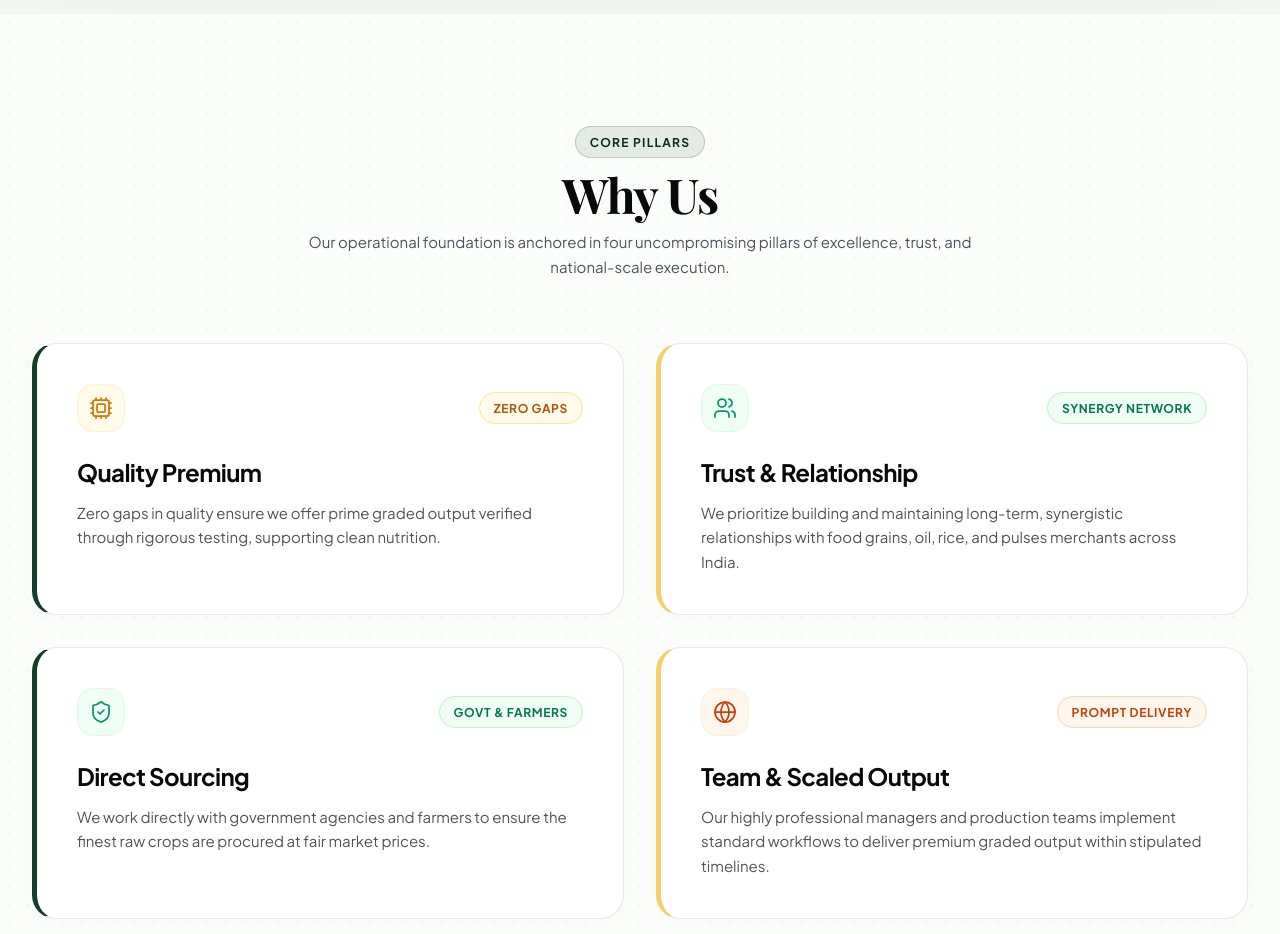
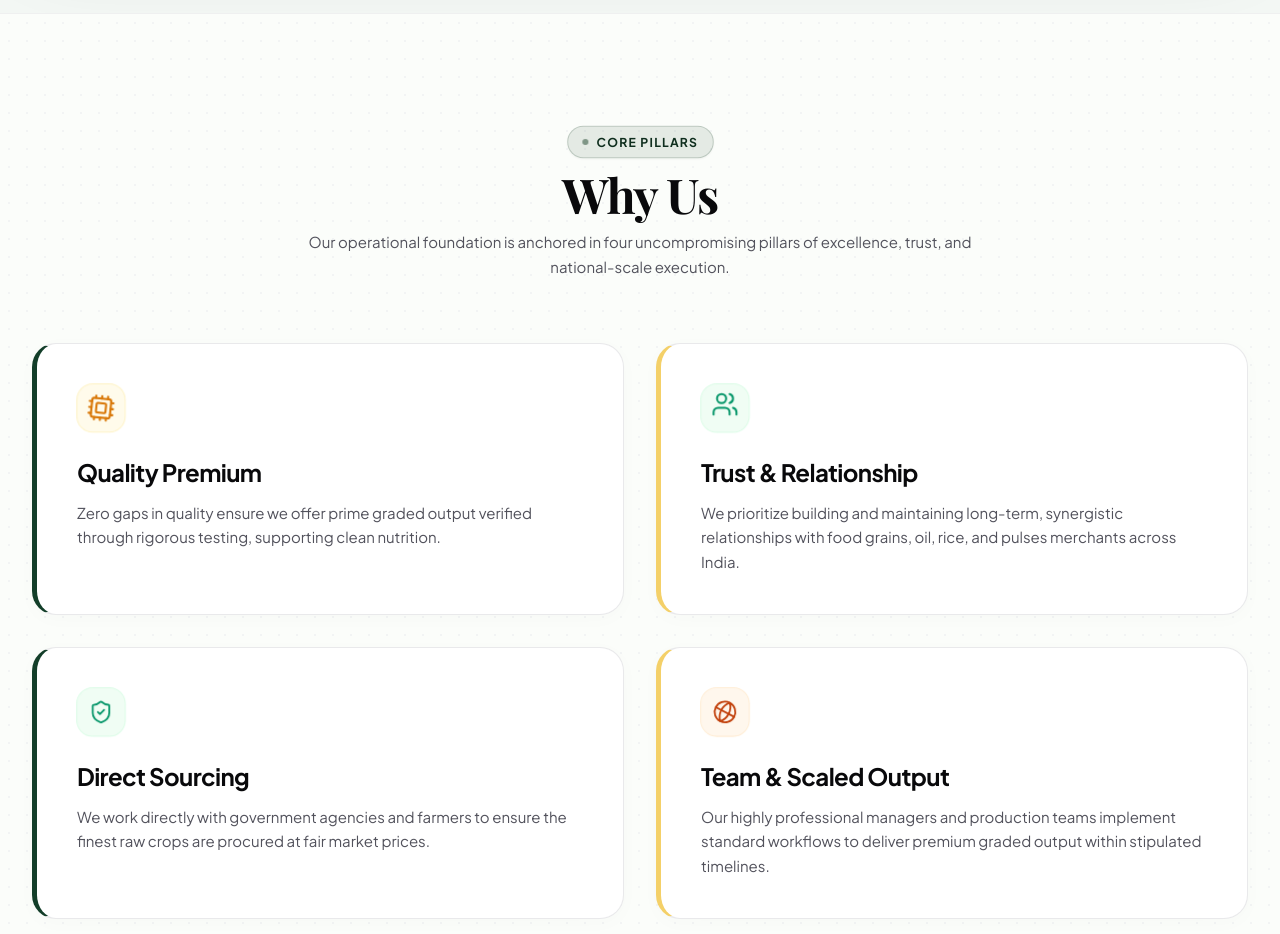
Before and after one commit to excitenext21-bit/punitdham, a React (Vite) app: page / in a window 1280 px wide. Shown: the part 3320-4254 px from the top of the page. Built offline with nearby package versions, Linux system fonts and the light colour scheme; a web font is replaced by a local one.

Commit message:
Remove Why Us badge texts and animate icons and Core Pillars cards

```diff
--- a/src/components/WhyUs.tsx
+++ b/src/components/WhyUs.tsx
@@ -1,4 +1,5 @@
 import React from "react";
+import { motion } from "motion/react";
 import { Cpu, Users, ShieldCheck, Globe } from "lucide-react";
 import { useLanguage } from "../context/LanguageContext";
 
@@ -6,45 +7,39 @@ interface WhyUsItem {
   id: string;
   title: string;
   desc: string;
-  badge: string;
   icon: React.ReactNode;
   iconContainerStyle: string;
-  badgeStyle: string;
   borderStyle: string;
 }
 
 export default function WhyUs() {
   const { localize, language } = useLanguage();
 
-  const getLocalizedData = (id: string, defTitle: string, defDesc: string, defBadge: string) => {
+  const getLocalizedData = (id: string, defTitle: string, defDesc: string) => {
     if (language === "hi") {
       switch (id) {
         case "quality-premium":
           return {
             title: "गुणवत्ता में शून्य समझौता",
-            desc: "कड़े रासायनिक और भौतिक विश्लेषण प्रयोगशाला परीक्षणों के माध्यम से हर फसल चक्र में शुद्धता सुनिश्चित करना।",
-            badge: "ZERO GAPS"
+            desc: "कड़े रासायनिक और भौतिक विश्लेषण प्रयोगशाला परीक्षणों के माध्यम से हर फसल चक्र में शुद्धता सुनिश्चित करना।"
           };
         case "trust-relationship":
           return {
             title: "पारस्परिक विश्वास और संबंध",
-            desc: "दशकों पुराने किसान साझेदारी नेटवर्क और पारदर्शी व्यापारिक नैतिकता पर आधारित अटूट विश्वास।",
-            badge: "SYNERGY NETWORK"
+            desc: "दशकों पुराने किसान साझेदारी नेटवर्क और पारदर्शी व्यापारिक नैतिकता पर आधारित अटूट विश्वास।"
           };
         case "direct-sourcing":
           return {
             title: "प्रत्यक्ष किसान खरीद",
-            desc: "सहकारी समितियों और स्थानीय उत्पादकों से सीधे अनाज प्राप्त करके बिचौलियों को समाप्त करना।",
-            badge: "GOVT & FARMERS"
+            desc: "सहकारी समितियों और स्थानीय उत्पादकों से सीधे अनाज प्राप्त करके बिचौलियों को समाप्त करना।"
           };
         case "team-output":
           return {
             title: "सटीक और तीव्र आपूर्ति",
-            desc: "प्रतिदिन 400+ मीट्रिक टन प्रसंस्करण क्षमता के साथ पूरे भारत में समय पर थोक आपूर्ति सुनिश्चित करना।",
-            badge: "PROMPT DELIVERY"
+            desc: "प्रतिदिन 400+ मीट्रिक टन प्रसंस्करण क्षमता के साथ पूरे भारत में समय पर थोक आपूर्ति सुनिश्चित करना।"
           };
         default:
-          return { title: defTitle, desc: defDesc, badge: defBadge };
+          return { title: defTitle, desc: defDesc };
       }
     }
     if (language === "gu") {
@@ -52,32 +47,28 @@ export default function WhyUs() {
         case "quality-premium":
           return {
             title: "ગુણવત્તામાં કોઈ બાંધછોડ નહીં",
-            desc: "લેબોરેટરી ટેસ્ટિંગ અને કડક ગુણવત્તા ધોરણો દ્વારા દરેક દાણાની સંપૂર્ણ શુદ્ધતા સુનિશ્ચિત કરવી.",
-            badge: "ZERO GAPS"
+            desc: "લેબોરેટરી ટેસ્ટિંગ અને કડક ગુણવત્તા ધોરણો દ્વારા દરેક દાણાની સંપૂર્ણ શુદ્ધતા સુનિશ્ચિત કરવી."
           };
         case "trust-relationship":
           return {
             title: "વિશ્વાસ અને સંબંધો",
-            desc: "ખેડૂતો અને વેપારીઓ સાથે દાયકાઓ જૂના સંબંધો અને નૈતિક વેપાર પર આધારિત પારદર્શિતા.",
-            badge: "SYNERGY NETWORK"
+            desc: "ખેડૂતો અને વેપારીઓ સાથે દાયકાઓ જૂના સંબંધો અને નૈતિક વેપાર પર આધારિત પારદર્શિતા."
           };
         case "direct-sourcing":
           return {
             title: "સીધી ખેડૂત ખરીદી",
-            desc: "સ્થાનિક ખેડૂત મંડળીઓ પાસેથી સીધું અનાજ ખરીદીને ખેડૂતોને વાજબી વળતર પૂરું પાડવું.",
-            badge: "GOVT & FARMERS"
+            desc: "સ્થાનિક ખેડૂત મંડળીઓ પાસેથી સીધું અનાજ ખરીદીને ખેડૂતોને વાજબી વળતર પૂરું પાડવું."
           };
         case "team-output":
           return {
             title: "સમયસર વિશાળ સપ્લાય",
-            desc: "દૈનિક ૪૦૦+ મેટ્રિક ટન મિલિંગ ક્ષમતા સાથે સમગ્ર દેશમાં સમયસર બલ્ક સપ્લાય સુનિશ્ચિત કરવી.",
-            badge: "PROMPT DELIVERY"
+            desc: "દૈનિક ૪૦૦+ મેટ્રિક ટન મિલિંગ ક્ષમતા સાથે સમગ્ર દેશમાં સમયસર બલ્ક સપ્લાય સુનિશ્ચિત કરવી."
           };
         default:
-          return { title: defTitle, desc: defDesc, badge: defBadge };
+          return { title: defTitle, desc: defDesc };
       }
     }
-    return { title: defTitle, desc: defDesc, badge: defBadge };
+    return { title: defTitle, desc: defDesc };
   };
 
   const items: WhyUsItem[] = [
@@ -85,40 +76,89 @@ export default function WhyUs() {
       id: "quality-premium",
       title: "Quality Premium",
       desc: "Zero gaps in quality ensure we offer prime graded output verified through rigorous testing, supporting clean nutrition.",
-      badge: "ZERO GAPS",
-      icon: <Cpu className="w-5 h-5 sm:w-6 sm:h-6" strokeWidth={1.75} />,
+      icon: (
+        <motion.div
+          animate={{
+            scale: [1, 1.18, 1, 1.1, 1],
+            rotate: [0, 6, -6, 0]
+          }}
+          transition={{
+            duration: 3,
+            repeat: Infinity,
+            ease: "easeInOut"
+          }}
+        >
+          <Cpu className="w-5 h-5 sm:w-6 sm:h-6" strokeWidth={1.75} />
+        </motion.div>
+      ),
       iconContainerStyle: "bg-[#fffbeb] text-[#d97706] border-[#fef3c7]",
-      badgeStyle: "text-[#b45309] bg-[#fffbeb] border-[#fde68a]",
       borderStyle: "border-l-[#133e29]"
     },
     {
       id: "trust-relationship",
       title: "Trust & Relationship",
       desc: "We prioritize building and maintaining long-term, synergistic relationships with food grains, oil, rice, and pulses merchants across India.",
-      badge: "SYNERGY NETWORK",
-      icon: <Users className="w-5 h-5 sm:w-6 sm:h-6" strokeWidth={1.75} />,
+      icon: (
+        <motion.div
+          animate={{
+            y: [0, -4, 0],
+            scale: [1, 1.12, 1]
+          }}
+          transition={{
+            duration: 2.8,
+            repeat: Infinity,
+            ease: "easeInOut",
+            delay: 0.2
+          }}
+        >
+          <Users className="w-5 h-5 sm:w-6 sm:h-6" strokeWidth={1.75} />
+        </motion.div>
+      ),
       iconContainerStyle: "bg-[#f0fdf4] text-[#059669] border-[#dcfce7]",
-      badgeStyle: "text-[#047857] bg-[#f0fdf4] border-[#bbf7d0]",
       borderStyle: "border-l-[#f4d068]"
     },
     {
       id: "direct-sourcing",
       title: "Direct Sourcing",
       desc: "We work directly with government agencies and farmers to ensure the finest raw crops are procured at fair market prices.",
-      badge: "GOVT & FARMERS",
-      icon: <ShieldCheck className="w-5 h-5 sm:w-6 sm:h-6" strokeWidth={1.75} />,
+      icon: (
+        <motion.div
+          animate={{
+            scale: [1, 1.16, 1],
+            rotate: [0, -5, 5, 0]
+          }}
+          transition={{
+            duration: 3.2,
+            repeat: Infinity,
+            ease: "easeInOut",
+            delay: 0.4
+          }}
+        >
+          <ShieldCheck className="w-5 h-5 sm:w-6 sm:h-6" strokeWidth={1.75} />
+        </motion.div>
+      ),
       iconContainerStyle: "bg-[#f0fdf4] text-[#059669] border-[#dcfce7]",
-      badgeStyle: "text-[#047857] bg-[#f0fdf4] border-[#bbf7d0]",
       borderStyle: "border-l-[#133e29]"
     },
     {
       id: "team-output",
       title: "Team & Scaled Output",
       desc: "Our highly professional managers and production teams implement standard workflows to deliver premium graded output within stipulated timelines.",
-      badge: "PROMPT DELIVERY",
-      icon: <Globe className="w-5 h-5 sm:w-6 sm:h-6" strokeWidth={1.75} />,
+      icon: (
+        <motion.div
+          animate={{
+            rotate: 360
+          }}
+          transition={{
+            duration: 12,
+            repeat: Infinity,
+            ease: "linear"
+          }}
+        >
+          <Globe className="w-5 h-5 sm:w-6 sm:h-6" strokeWidth={1.75} />
+        </motion.div>
+      ),
       iconContainerStyle: "bg-[#fff7ed] text-[#c2410c] border-[#ffedd5]",
-      badgeStyle: "text-[#c2410c] bg-[#fff7ed] border-[#fed7aa]",
       borderStyle: "border-l-[#f4d068]"
     }
   ];
@@ -132,9 +172,14 @@ export default function WhyUs() {
 
         {/* Section Header */}
         <div className="text-center max-w-3xl mx-auto mb-14 sm:mb-16 space-y-3">
-          <div className="inline-flex items-center gap-2 px-3.5 py-1.5 rounded-full bg-brand-green-mid/10 border border-brand-green-mid/20 text-brand-green-dark text-[11px] font-mono font-bold tracking-widest uppercase">
+          <motion.div
+            animate={{ scale: [1, 1.05, 1] }}
+            transition={{ duration: 3.2, repeat: Infinity, ease: "easeInOut" }}
+            className="inline-flex items-center gap-2 px-3.5 py-1.5 rounded-full bg-brand-green-mid/10 border border-brand-green-mid/20 text-brand-green-dark text-[11px] font-mono font-bold tracking-widest uppercase shadow-xs"
+          >
+            <span className="w-1.5 h-1.5 rounded-full bg-brand-green-mid animate-pulse" />
             {localize({ en: "Core Pillars", hi: "मुख्य आधार स्तंभ", gu: "મુખ્ય આધારસ્તંભો" })}
-          </div>
+          </motion.div>
           <h2 className="text-3xl sm:text-4xl lg:text-5xl font-serif text-zinc-950 tracking-tight font-extrabold">
             {localize({
               en: "Why Us",
@@ -151,28 +196,33 @@ export default function WhyUs() {
           </p>
         </div>
 
-        {/* 2x2 Grid for Why Us Cards matching screenshot */}
+        {/* 2x2 Grid for Why Us Cards (Core Pillars) */}
         <div className="grid grid-cols-1 md:grid-cols-2 gap-6 sm:gap-8 lg:gap-8">
-          {items.map((item) => {
-            const loc = getLocalizedData(item.id, item.title, item.desc, item.badge);
+          {items.map((item, idx) => {
+            const loc = getLocalizedData(item.id, item.title, item.desc);
             const title = language === "en" ? item.title : loc.title;
             const desc = language === "en" ? item.desc : loc.desc;
-            const badge = language === "en" ? item.badge : loc.badge;
 
             return (
-              <div
+              <motion.div
                 key={item.id}
-                className={`group bg-white border border-zinc-200/80 border-l-[4px] sm:border-l-[5px] ${item.borderStyle} rounded-3xl p-7 sm:p-10 shadow-[0_4px_20px_rgba(0,0,0,0.02)] hover:shadow-[0_20px_40px_rgba(0,0,0,0.06)] hover:-translate-y-1 transition-all duration-300 flex flex-col justify-between`}
+                initial={{ opacity: 0, y: 25 }}
+                whileInView={{ opacity: 1, y: 0 }}
+                viewport={{ once: true, margin: "-40px" }}
+                transition={{ duration: 0.5, delay: idx * 0.1 }}
+                whileHover={{ y: -6, transition: { duration: 0.25 } }}
+                className={`group bg-white border border-zinc-200/80 border-l-[4px] sm:border-l-[5px] ${item.borderStyle} rounded-3xl p-7 sm:p-10 shadow-[0_4px_20px_rgba(0,0,0,0.02)] hover:shadow-[0_20px_40px_rgba(0,0,0,0.06)] transition-all duration-300 flex flex-col justify-between`}
               >
                 <div className="space-y-6">
-                  {/* Top Bar: Icon Container on Left, Pill Badge on Right */}
+                  {/* Top Bar: Animated Icon Container */}
                   <div className="flex items-center justify-between gap-4">
-                    <div className={`w-12 h-12 rounded-2xl ${item.iconContainerStyle} border flex items-center justify-center group-hover:scale-110 group-hover:rotate-3 transition-transform duration-300`}>
+                    <motion.div
+                      animate={{ scale: [1, 1.06, 1] }}
+                      transition={{ duration: 3.5, repeat: Infinity, ease: "easeInOut", delay: idx * 0.2 }}
+                      className={`w-12 h-12 rounded-2xl ${item.iconContainerStyle} border flex items-center justify-center group-hover:scale-110 group-hover:rotate-3 transition-transform duration-300`}
+                    >
                       {item.icon}
-                    </div>
-                    <span className={`text-[11px] font-mono font-bold tracking-wider uppercase ${item.badgeStyle} px-3.5 py-1.5 rounded-full border`}>
-                      {badge}
-                    </span>
+                    </motion.div>
                   </div>
 
                   {/* Title & Description */}
@@ -185,7 +235,7 @@ export default function WhyUs() {
                     </p>
                   </div>
                 </div>
-              </div>
+              </motion.div>
             );
           })}
         </div>
```
Also changed, not shown: src/components/AboutUs.tsx (+36 -8 lines).
